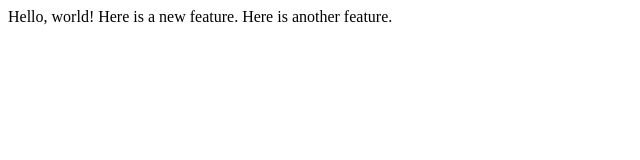
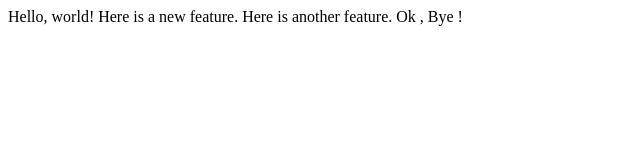
Before and after one commit to Ashketchum03/lecture01, a plain HTML site: page index.html in a window 1280 px wide. Shown: the full height of the page, 0-640 px from the left. Drawn offline with Linux system fonts and the light colour scheme.

Commit message:
Added another line

```diff
--- a/index.html
+++ b/index.html
@@ -7,5 +7,6 @@
 		Hello, world!
 		Here is a new feature.
 		Here is another feature.
+		Ok , Bye !
 	</body>
 </html>
```
